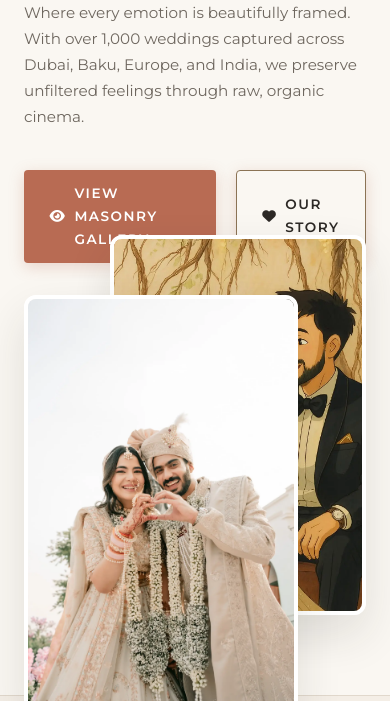
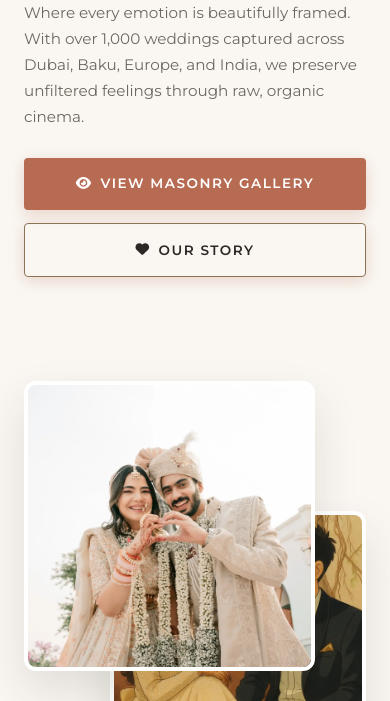
Before and after one commit to motiram944/Examples, a plain HTML site: page example2/index.html in a window 390 px wide. Shown: the part 399-1100 px from the top of the page. Drawn offline with nearby package versions, Linux system fonts and the light colour scheme; a web font is replaced by a local one.

Commit message:
Fix hero photo stack overlap on mobile and make booking forms 100% responsive in ex1 and ex2

```diff
--- a/example2/css/styles.css
+++ b/example2/css/styles.css
@@ -498,6 +498,20 @@ h1, h2, h3, h4, .font-serif {
   margin-bottom: 0.5rem;
 }
 
+/* Hero Button Group */
+.hero-btn-group {
+  display: flex;
+  gap: 1.25rem;
+  align-items: center;
+}
+
+/* Booking Form Grid */
+.form-grid-2-warm {
+  display: grid;
+  grid-template-columns: 1fr 1fr;
+  gap: 1.5rem;
+}
+
 .input-warm {
   width: 100%;
   padding: 0.85rem 1rem;
@@ -505,7 +519,7 @@ h1, h2, h3, h4, .font-serif {
   border-radius: 6px;
   background: var(--bg-sand-light);
   font-family: var(--font-sans);
-  font-size: 0.95rem;
+  font-size: 16px; /* Prevents auto-zoom on mobile */
   color: var(--text-primary);
   transition: var(--transition);
 }
@@ -619,23 +633,65 @@ h1, h2, h3, h4, .font-serif {
   font-family: var(--font-serif);
 }
 
-/* Responsive */
+/* Responsive Rules */
 @media (max-width: 992px) {
   .nav-links { display: none; }
   .btn-desktop-warm { display: none; }
   .mobile-toggle-warm { display: block; }
-  .hero-grid { grid-template-columns: 1fr; gap: 2rem; }
-  .photo-stack-wrapper { height: 400px; }
+  .hero-grid { grid-template-columns: 1fr; gap: 2.5rem; }
+  .photo-stack-wrapper {
+    height: 460px;
+    margin-top: 3.5rem;
+    width: 100%;
+  }
   .masonry-grid { grid-template-columns: repeat(2, 1fr); gap: 1.25rem; }
   .stories-grid { grid-template-columns: 1fr; }
   .studio-grid { grid-template-columns: repeat(2, 1fr); }
   .footer-warm-grid { grid-template-columns: 1fr 1fr; }
 }
 
+@media (max-width: 768px) {
+  .form-grid-2-warm {
+    grid-template-columns: 1fr;
+    gap: 1rem;
+  }
+}
+
 @media (max-width: 600px) {
   .nav-header { padding: 0.85rem 0; }
   .brand-title { font-size: 1.15rem; letter-spacing: 1.5px; }
   .section-padding { padding: 4rem 0; }
+
+  .hero-btn-group {
+    flex-direction: column;
+    width: 100%;
+    gap: 0.85rem;
+  }
+  .hero-btn-group .btn-terracotta {
+    width: 100%;
+    justify-content: center;
+    text-align: center;
+    padding: 0.9rem 1.25rem;
+    font-size: 0.85rem;
+  }
+
+  .photo-stack-wrapper {
+    height: 380px;
+    margin-top: 4rem;
+    width: 100%;
+  }
+  .stack-card-1 {
+    width: 85%;
+    height: 290px;
+    top: 0;
+    left: 0;
+  }
+  .stack-card-2 {
+    width: 75%;
+    height: 250px;
+    bottom: 0;
+    right: 0;
+  }
 
   .masonry-grid {
     grid-template-columns: 1fr;
@@ -657,11 +713,10 @@ h1, h2, h3, h4, .font-serif {
     font-size: 0.75rem;
     padding: 0.5rem 1.1rem;
   }
-  .booking-card-warm { padding: 1.5rem; }
+  .booking-card-warm { padding: 1.5rem 1.25rem; }
   .hero-heading { font-size: 2.1rem; }
-  .hero-paragraph { font-size: 0.95rem; }
+  .hero-paragraph { font-size: 0.95rem; margin-bottom: 1.75rem; }
   .studio-grid { grid-template-columns: repeat(2, 1fr); gap: 1rem; }
   .studio-stat-val { font-size: 2.2rem; }
   .footer-warm-grid { grid-template-columns: 1fr; }
-  .photo-stack-wrapper { height: 320px; }
 }
--- a/example2/index.html
+++ b/example2/index.html
@@ -54,7 +54,7 @@
           <span class="hero-tag">Fashion-Infused Wedding Storytelling</span>
           <h1 class="hero-heading">Crafting Timeless <span class="font-editorial" style="font-style: italic; color: var(--accent-terracotta);">Love Legacies</span> Across The Globe</h1>
           <p class="hero-paragraph">Where every emotion is beautifully framed. With over 1,000 weddings captured across Dubai, Baku, Europe, and India, we preserve unfiltered feelings through raw, organic cinema.</p>
-          <div style="display: flex; gap: 1.25rem;">
+          <div class="hero-btn-group">
             <a href="gallery.html" class="btn-terracotta"><i class="fa-solid fa-eye"></i> View Masonry Gallery</a>
             <a href="about.html" class="btn-terracotta btn-outline-sand"><i class="fa-solid fa-heart"></i> Our Story</a>
           </div>
@@ -214,7 +214,7 @@
 
       <div class="booking-card-warm">
         <form id="bookingFormWarm">
-          <div style="display: grid; grid-template-columns: 1fr 1fr; gap: 1.5rem;">
+          <div class="form-grid-2-warm">
             <div class="form-field-group">
               <label class="form-label-warm">First Name *</label>
               <input type="text" class="input-warm" required placeholder="First name">
@@ -225,7 +225,7 @@
             </div>
           </div>
 
-          <div style="display: grid; grid-template-columns: 1fr 1fr; gap: 1.5rem;">
+          <div class="form-grid-2-warm">
             <div class="form-field-group">
               <label class="form-label-warm">Email Address *</label>
               <input type="email" class="input-warm" required placeholder="Email">
@@ -236,7 +236,7 @@
             </div>
           </div>
 
-          <div style="display: grid; grid-template-columns: 1fr 1fr; gap: 1.5rem;">
+          <div class="form-grid-2-warm">
             <div class="form-field-group">
               <label class="form-label-warm">Event Date *</label>
               <input type="date" class="input-warm" required>
```
Also changed, not shown: example1/css/styles.css (+8 -1 lines), example2/book.html (+4 -4 lines).
